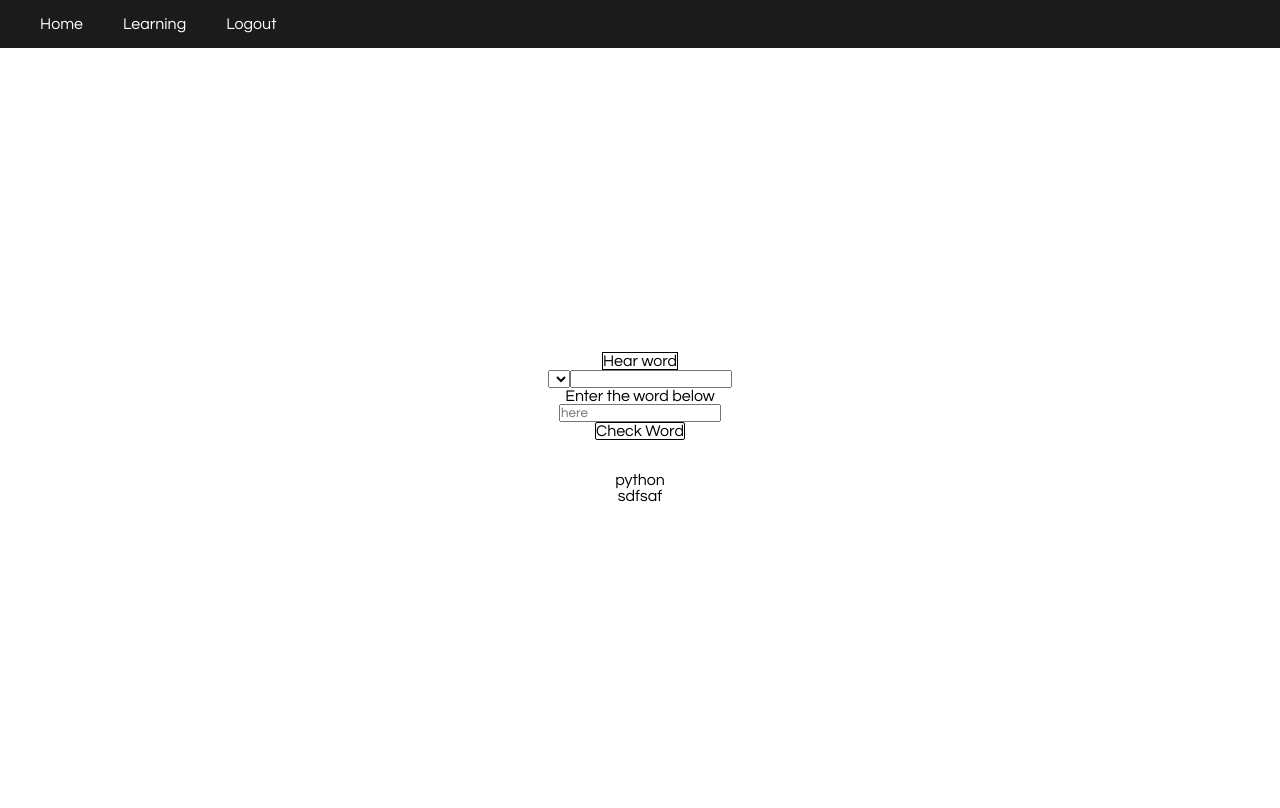
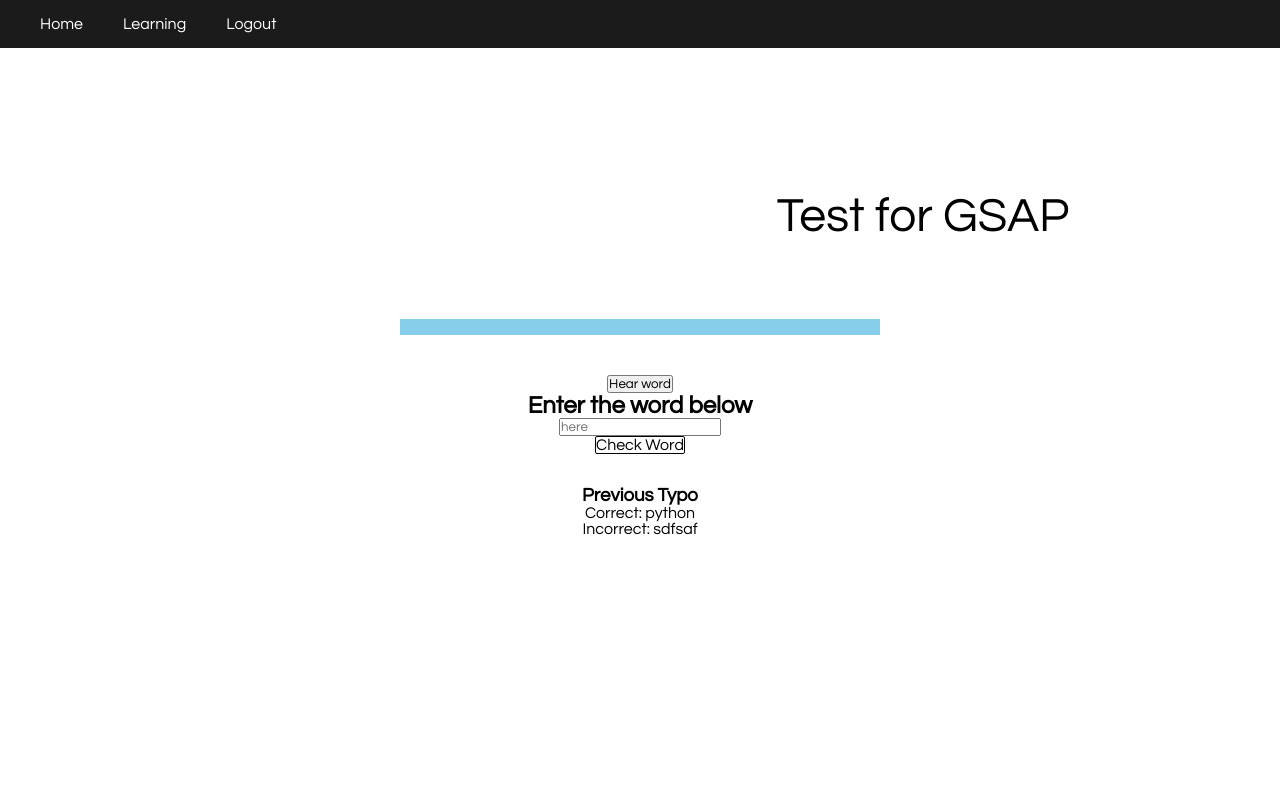
Before and after one commit to ChimentiMatt/Linguist_Assist, a Django app: page /learning/ in a window 1280 px wide. Run offline with Django 3.2, Linux system fonts and the light colour scheme; a user stored in the database is signed in; data comes from the database, SQL or seed files in the repository; both versions use the stored data as it was after the commit; lists and menus that the app fills with data are empty; some libraries are stand-ins or nearby versions.

Commit message:
working progress bar

```diff
--- a/spellingapp/static/spellingproject/css/learningPage.scss
+++ b/spellingapp/static/spellingproject/css/learningPage.scss
@@ -2,8 +2,25 @@
     display: flex;
     justify-content: center;
     align-items: center;
+    flex-direction: column;
     height: 95vh;
 }
+
+#progressBar{
+    background: skyblue;
+    width: 30rem;
+    height: 1rem;
+    margin-bottom: 2.5rem;
+    display: flex;
+    flex-direction: row;
+}
+
+#oneOutOfTen, #twoOutOfTen, #threeOutOfTen, #fourOutOfTen, #fiveOutOfTen, #sixOutOfTen, #sevenOutOfTen, #eightOutOfTen, #nineOutOfTen, #tenOutOfTen{
+    background: slategrey;
+    height: 1rem;
+    width:0rem;
+}
+
 
 #gameFace{
     display: flex;
@@ -15,11 +32,11 @@
 
 #newWordValue{
     background: rebeccapurple;
-    // display: none;
+    display: none;
 }
 
 #newWord{
-    // display: none;
+    display: none;
 }
 
 #checkWord{
@@ -32,10 +49,9 @@
 }
 
 #speachSelect{
-    // display: none;
+    display: none;
 }
 #hearBtn{
-    border: 1px solid black;
 
 }
 
--- a/spellingapp/static/spellingproject/css/styles.css
+++ b/spellingapp/static/spellingproject/css/styles.css
@@ -42,7 +42,31 @@
   -webkit-box-align: center;
       -ms-flex-align: center;
           align-items: center;
+  -webkit-box-orient: vertical;
+  -webkit-box-direction: normal;
+      -ms-flex-direction: column;
+          flex-direction: column;
   height: 95vh;
+}
+
+#progressBar {
+  background: skyblue;
+  width: 30rem;
+  height: 1rem;
+  margin-bottom: 2.5rem;
+  display: -webkit-box;
+  display: -ms-flexbox;
+  display: flex;
+  -webkit-box-orient: horizontal;
+  -webkit-box-direction: normal;
+      -ms-flex-direction: row;
+          flex-direction: row;
+}
+
+#oneOutOfTen, #twoOutOfTen, #threeOutOfTen, #fourOutOfTen, #fiveOutOfTen, #sixOutOfTen, #sevenOutOfTen, #eightOutOfTen, #nineOutOfTen, #tenOutOfTen {
+  background: slategrey;
+  height: 1rem;
+  width: 0rem;
 }
 
 #gameFace {
@@ -63,6 +87,11 @@
 
 #newWordValue {
   background: rebeccapurple;
+  display: none;
+}
+
+#newWord {
+  display: none;
 }
 
 #checkWord {
@@ -74,8 +103,8 @@
   display: none;
 }
 
-#hearBtn {
-  border: 1px solid black;
+#speachSelect {
+  display: none;
 }
 
 #htmlDef {
@@ -161,4 +190,10 @@
           box-sizing: border-box;
   font-family: 'Questrial', sans-serif;
 }
+
+#testLanding {
+  position: absolute;
+  top: 12rem;
+  font-size: 3rem;
+}
 /*# sourceMappingURL=styles.css.map */
--- a/spellingapp/static/spellingproject/css/styles.scss
+++ b/spellingapp/static/spellingproject/css/styles.scss
@@ -11,3 +11,10 @@
     box-sizing: border-box;
     font-family: 'Questrial', sans-serif;
 }
+
+
+#testLanding{
+    position: absolute;
+    top: 12rem;
+    font-size: 3rem;
+}
--- a/spellingapp/templates/spellingapp/base.html
+++ b/spellingapp/templates/spellingapp/base.html
@@ -13,6 +13,9 @@
   <body>
   <div id="app">
     <div id="header">
+        <div id="my-app">
+
+    </div>
       {% if user.is_authenticated %}
         <a href="{% url 'spellingapp:study_view' %}">Home</a>
       {% else %}
@@ -50,32 +53,31 @@
       {% endblock %}
       {% csrf_token %}
     </div>
+
   <script src="https://cdnjs.cloudflare.com/ajax/libs/gsap/3.7.1/gsap.min.js"></script>
 
   <script src="https://unpkg.com/axios/dist/axios.min.js"></script>
 	<script src="https://unpkg.com/vue@next"></script>
 	<script src="https://unpkg.com/axios/dist/axios.min.js"></script>
+
     <script>
-        // var form = document.querySelector('form');
-        // var data = new FormData(form);
-
-
-
         const App = {
             delimiters: ['[[', ']]'],
 
             data() {
-
                   return  {
                         api_word: '',
                         api_def: '',
                         messages: [
-                          'apple',
-                          'pear',
+                          'anchor',
+                          'deer',
                           'dog',
                           'cat',
-                          'tree',
-                          'small',
+                          'python',
+                          'code',
+                          'animal',
+                          'fast',
+                          'audio'
 
                         ],
                         message: 'phone',
@@ -85,13 +87,14 @@
 
                         correctWord: '',
                         wrongWord: '',
-                        lastWords: []
+                        lastWords: [],
+                        lastCorrect: '',
+                        lastError: '',
+
+                        progressCounter : 0,
                   }
             },
             methods: {
-
-
-
                 axiosPost: function() {
                   axios({
                       url: "{% url 'spellingapp:learning_add_key_val' %}",
@@ -110,6 +113,7 @@
                       this.fetchData()
                       this.randomWord()
                       this.startNewWord()
+                      document.getElementById('submitPost').style.display = 'none'
                     })
                 },
 
@@ -130,7 +134,6 @@
                   }
 
                   var inputTxt = document.getElementById('newWord');
-                  // console.log(inputTxt.innerHTML)
                   var utterThis = new SpeechSynthesisUtterance(inputTxt.value);
                   utterThis.voice = voices[voiceSelect.value];
                   synth.speak(utterThis);
@@ -142,34 +145,30 @@
                   let messagesLength = this.messages.length
                   let randomItem = this.messages[Math.floor(Math.random()*messagesLength)]
                   this.message = randomItem
-
                   this.getObject()
 
                 },
+                startNewWord(){
+                  document.getElementById('newWord').value = this.api_word
+                  document.getElementById('htmlDef').innerHTML = this.api_def
+                },
+
+                checkWord() {
+
+                  let newWord = document.getElementById('newWord').value
+                  let inputValue = document.getElementById('inputValue').value
 
 
-                startNewWord(){
-                  // console.log('Olive', this.api_word, this.api_def)
-                  document.getElementById('newWord').value = this.api_word
-                  document.getElementById('htmlDef').innerHTML = this.api_def
-                  // document.getElementById('htmlDef').innerHTML = this.apiDef
-
-                },
-                checkWord() {
-                  let newWord = document.getElementById('newWord').value
-                  let inputValue = document.getElementById('inputValue').value
-                  // console.log('new word', newWord, 'new word', inputValue)
                   if (newWord == inputValue){
-                    // console.log('you made it', inputValue)
-                    // this.newWordFunc()
                     this.randomWord()
                     this.startNewWord()
-
-                    // random word logic needed below
-                    // document.getElementById('inputValue').value = 'help'
                     document.getElementById('inputValue').value = ''
                     document.getElementById('submitPost').style.display = 'none'
                     document.getElementById('htmlDef').innerHTML = ''
+
+                    this.progressBarFunc()
+                  }
+                  else if(inputValue == ''){
 
                   }
                   else{
@@ -177,13 +176,48 @@
                     console.log('apples')
                     let newWord = document.getElementById('newWord').value
                     let inputValue = document.getElementById('inputValue').value
-                    // console.log(newWord,' nw');
                     this.correctWord = newWord
                     this.wrongWord = inputValue
-                    // console.log(this.correctWord, 'cw')
-                    // console.log(wrongWord, 'ww')
-                    // console.log(inputValue, 'iv')
+
                   }
+                },
+
+                progressBarFunc() {
+                  console.log(this.progressCounter, 'prog counter')
+                  this.progressCounter += 1
+                  if (this.progressCounter == 1){
+                    gsap.to('#oneOutOfTen', {width: '3rem', duration: 1})
+                  }
+                  else if (this.progressCounter == 2){
+                    gsap.to('#twoOutOfTen', {width: '3rem', duration: 1})
+                  }
+                  else if (this.progressCounter == 3){
+                    gsap.to('#threeOutOfTen', {width: '3rem', duration: 1})
+                  }
+                  else if (this.progressCounter == 4){
+                    gsap.to('#fourOutOfTen', {width: '3rem', duration: 1})
+                  }
+                  else if (this.progressCounter == 5){
+                    gsap.to('#fiveOutOfTen', {width: '3rem', duration: 1})
+                  }
+                  else if (this.progressCounter == 6){
+                    gsap.to('#sixOutOfTen', {width: '3rem', duration: 1})
+                  }
+                  else if (this.progressCounter == 7){
+                    gsap.to('#sevenOutOfTen', {width: '3rem', duration: 1})
+                  }
+                  else if (this.progressCounter == 8){
+                    gsap.to('#eightOutOfTen', {width: '3rem', duration: 1})
+                  }
+                  else if (this.progressCounter == 9){
+                    gsap.to('#nineOutOfTen', {width: '3rem', duration: 1})
+                  }
+                  else if (this.progressCounter == 10){
+                    gsap.to('#tenOutOfTen', {width: '3rem', duration: 1})
+                  }
+
+
+
                 },
 
                 getObject() {
@@ -216,37 +250,17 @@
                   // get last item from list and save it
                   let arrLen = this.getList.length - 1
                   this.lastWords = this.getList[arrLen]
+                  this.lastCorrect = this.lastWords.word
+                  this.lastError = this.lastWords.spelling_error
 
                 })
               },
-
-              // fetchPost: function() {
-              //   const myOption = {
-              //     method: 'POST',
-              //   }
-              //   fetch('/fetch_get', myOption)
-              //   .then
-              // }
-              // postData: function(){
-              //   axios({
-              //       method: 'post',
-              //       url: '/fetch_get',
-              //       data: {
-              //           word: 'joe',
-              //           spelling_error: 'turtle'
-              //       }
-              //   }).then((response) => {
-              //       console.log(response.data)
-              //   })
-              // }
-
-
-
-
             },
             mounted() {
 
               this.fetchData()
+
+
 
 				      this.csrfmiddlewaretoken = document.querySelector('input[name="csrfmiddlewaretoken"]').value
               this.randomWord()
@@ -257,15 +271,21 @@
 
               // Learning Page
               if (window.location.href.includes('learning')){
+                this.getObject()
+                let tl = gsap.timeline({repeat: -1})
+                tl.to('#testLanding', {x: '20rem', duration: 10})
+                tl.to('#testLanding', {x: "0rem", duration: 10})
 
-                this.getObject()
 
 
                 }
 
               }
             }
+
           Vue.createApp(App).mount('#app')
+
+
     </script>
 
 
--- a/spellingapp/templates/spellingapp/learning.html
+++ b/spellingapp/templates/spellingapp/learning.html
@@ -4,16 +4,21 @@
 {% block learning %}
 
 <div id="learningPage">
+    <p id="testLanding">Test for GSAP</p>
+    <div id="progressBar">
+        <div id='oneOutOfTen'></div><div id='twoOutOfTen'></div>
+        <div id='threeOutOfTen'></div> <div id='fourOutOfTen'></div>
+        <div id='fiveOutOfTen'></div> <div id='sixOutOfTen'></div>
+        <div id='sevenOutOfTen'></div> <div id='eightOutOfTen'></div>
+        <div id='nineOutOfTen'></div> <div id='tenOutOfTen'></div>
+    </div>
+
     <div>
-        {% comment %} <button v-on:click="newWordFunc">New Word</button> {% endcomment %}
 
-        {% comment %} <button v-on:click="testPost">Test</button> {% endcomment %}
-
-        {% comment %} <button v-on:click="checkWord">x</button> {% endcomment %}
 
         <div id="gameFace">
 
-            <p v-on:click="speachFunc" id="hearBtn">Hear word<p>
+            <button v-on:click="speachFunc" id="hearBtn">Hear word</button>
 
             <select id="speachSelect"></select>
 
@@ -21,7 +26,7 @@
                 {% csrf_token %}
                 <input id="newWord" name="word" >
 
-                <p>Enter the word below</p>
+                <h2>Enter the word below</h2>
                 <input type="text" id="inputValue" placeholder="here" name="spelling_error" >
                 <p id="checkWord" v-on:click="checkWord">Check Word</p>
                 <input type='submit' id="submitPost" value="Submit" v-on:click="axiosPost">
@@ -31,9 +36,12 @@
         <div id='defAndOld'>
             <p id='htmlDef'></p>
             <br>
-            <div v-for="item in lastWords">
+            <h3>Previous Typo</h3>
+            {% comment %} <div v-for="item in lastCorrect">
                 [[item]]
-            </div>
+            </div> {% endcomment %}
+            <p>Correct: [[lastCorrect]]</p>
+            <p>Incorrect: [[lastError]]</p>
         </div>
 
 
```
Also changed, not shown: spellingapp/static/spellingproject/css/learningPage.css (+31 -2 lines), spellingapp/templates/spellingapp/study_page.html (+3 -4 lines), db.sqlite3, spellingapp/templates/spellingapp/landing.html (line endings or trailing spaces), spellingapp/templates/spellingapp/user_home.html (line endings or trailing spaces), 2 other files.
